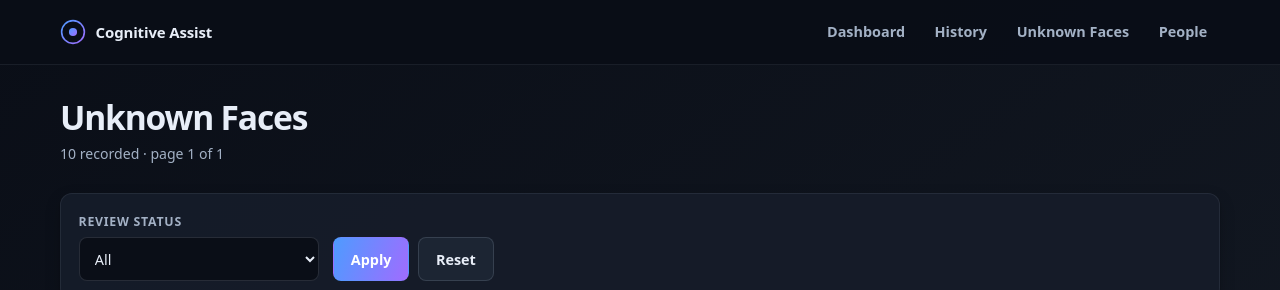
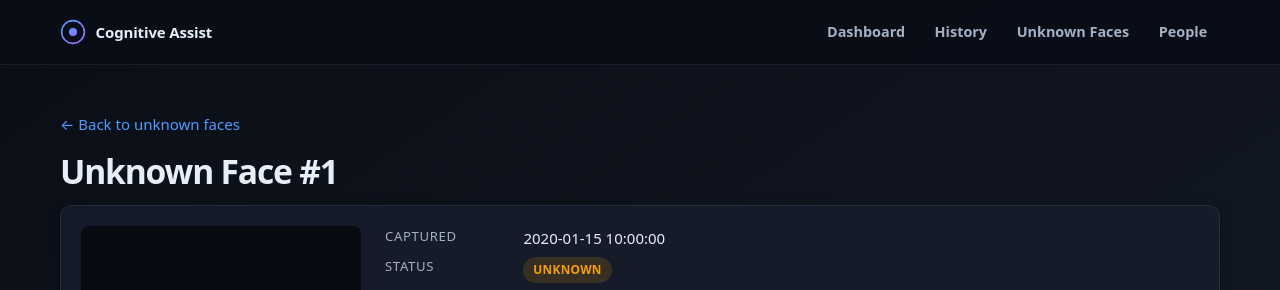
Before and after one commit to nikhilkanbarkar/Wearable-cognitive-memory-assistant-system, a Flask app: template web_dashboard/templates/unknown_detail.html in a window 1280 px wide. Shown: the top 290 px of the page. Run offline with Flask 3, Linux system fonts and the light colour scheme; the template is opened without the code that fills it: most values are stand-ins (such as "Sample title", 1, 10 or a date in 2020).

Commit message:
finded bug in unknown_faces in website and modified unknown_detail.html and fixed it

```diff
--- a/web_dashboard/templates/unknown_detail.html
+++ b/web_dashboard/templates/unknown_detail.html
@@ -1,62 +1,49 @@
 {% extends "base.html" %}
-{% block title %}Unknown Faces · {{ app_name }}{% endblock %}
+{% block title %}Unknown Face #{{ event.id }} · {{ app_name }}{% endblock %}
 
 {% block content %}
-<div class="page-head">
-  <h1>Unknown Faces</h1>
-  <p class="updated">{{ total }} recorded · page {{ page }} of {{ total_pages }}</p>
+<p><a href="{{ url_for('unknown_faces') }}">← Back to unknown faces</a></p>
+<h1>Unknown Face #{{ event.id }}</h1>
+
+<div class="detail">
+  <div class="detail-image-wrap">
+    {% if has_image %}
+    <img class="detail-image" src="{{ url_for('unknown_image', event_id=event.id) }}"
+         alt="Unknown face #{{ event.id }}" width="224" height="224">
+    {% else %}
+    <div class="detail-image-placeholder">image not saved</div>
+    {% endif %}
+  </div>
+
+  <div class="detail-meta">
+    <dl>
+      <dt>Captured</dt><dd>{{ event.timestamp | localtime }}</dd>
+      <dt>Status</dt><dd><span class="badge badge-unknown">UNKNOWN</span></dd>
+      <dt>Similarity</dt><dd>{{ event.similarity_score | score }}</dd>
+      <dt>Review status</dt><dd><span class="review-tag review-{{ (event.review_status or 'pending') | slug }}">{{ event.review_status or "PENDING" }}</span></dd>
+      <dt>Image path</dt><dd class="mono">{{ event.image_path or "—" }}</dd>
+      <dt>Embedding path</dt><dd class="mono">{{ event.embedding_path or "—" }}</dd>
+    </dl>
+
+    <h2>Review</h2>
+    <p class="dim">Marking an event does not enrol it in the face database.</p>
+    <div class="review-actions">
+      <form method="post" action="{{ url_for('unknown_review', event_id=event.id) }}">
+        <input type="hidden" name="csrf_token" value="{{ csrf_token }}">
+        <input type="hidden" name="new_status" value="CONFIRMED">
+        <button type="submit" class="btn btn-known">Mark confirmed</button>
+      </form>
+      <form method="post" action="{{ url_for('unknown_review', event_id=event.id) }}">
+        <input type="hidden" name="csrf_token" value="{{ csrf_token }}">
+        <input type="hidden" name="new_status" value="DISMISSED">
+        <button type="submit" class="btn btn-secondary">Dismiss</button>
+      </form>
+      <form method="post" action="{{ url_for('unknown_review', event_id=event.id) }}">
+        <input type="hidden" name="csrf_token" value="{{ csrf_token }}">
+        <input type="hidden" name="new_status" value="PENDING">
+        <button type="submit" class="btn btn-secondary">Reset to pending</button>
+      </form>
+    </div>
+  </div>
 </div>
-
-<form method="get" action="{{ url_for('unknown_faces') }}" class="filters filters-inline" aria-label="Filter unknown faces">
-  <div class="filter-field">
-    <label for="f-review">Review status</label>
-    <select id="f-review" name="review_status">
-      <option value="">All</option>
-      {% for s in ("PENDING", "CONFIRMED", "DISMISSED") %}
-      <option value="{{ s }}" {% if filters.review_status == s %}selected{% endif %}>{{ s }}</option>
-      {% endfor %}
-    </select>
-  </div>
-  <div class="filter-actions">
-    <button type="submit" class="btn">Apply</button>
-    <a class="btn btn-secondary" href="{{ url_for('unknown_faces') }}">Reset</a>
-  </div>
-</form>
-
-{% if events %}
-<div class="gallery">
-  {% for e in events %}
-  <a class="gallery-item" href="{{ url_for('unknown_detail', event_id=e.id) }}">
-    <div class="gallery-thumb">
-      <img src="{{ url_for('unknown_image', event_id=e.id) }}"
-           alt="Unknown face #{{ e.id }}" loading="lazy" width="112" height="112">
-    </div>
-    <div class="gallery-meta">
-      <div class="gallery-id">#{{ e.id }}</div>
-      <div class="gallery-time">{{ e.timestamp | localtime }}</div>
-      <div class="gallery-sub">
-        sim {{ e.similarity_score | score }} ·
-        <span class="review-tag review-{{ (e.review_status or 'pending') | slug }}">{{ e.review_status or "PENDING" }}</span>
-      </div>
-    </div>
-  </a>
-  {% endfor %}
-</div>
-
-<nav class="pagination" aria-label="Pagination">
-  {% if page > 1 %}
-  <a class="btn btn-secondary" href="{{ url_for('unknown_faces', page=page-1, **filters) }}">← Prev</a>
-  {% else %}
-  <span class="btn btn-secondary disabled">← Prev</span>
-  {% endif %}
-  <span class="page-info">{{ page }} / {{ total_pages }}</span>
-  {% if page < total_pages %}
-  <a class="btn btn-secondary" href="{{ url_for('unknown_faces', page=page+1, **filters) }}">Next →</a>
-  {% else %}
-  <span class="btn btn-secondary disabled">Next →</span>
-  {% endif %}
-</nav>
-{% else %}
-<p class="empty"><span class="empty-glyph" aria-hidden="true">✦</span>No unknown faces recorded yet.</p>
-{% endif %}
 {% endblock %}
```
